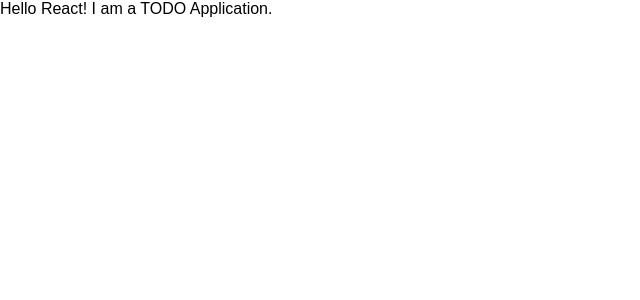
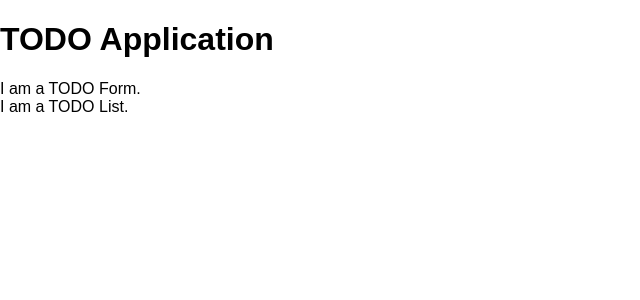
Before and after one commit to ufotsuboi/react-todo-app-sample, a React (Create React App) app: page / in a window 1280 px wide. Shown: the top 300 px of the page, without its empty margins (0-640 px from the left). Built offline with nearby package versions, Linux system fonts and the light colour scheme.

Commit message:
フォームとリストのスケルトン定義

```diff
--- a/src/TodoApp.js
+++ b/src/TodoApp.js
@@ -1,10 +1,14 @@
 import React, { Component } from 'react';
+import TodoForm from './TodoForm';
+import TodoList from './TodoList';
 
 class TodoApp extends Component {
   render() {
     return (
       <div className="todoApp">
-        Hello React! I am a TODO Application.
+        <h1>TODO Application</h1>
+        <TodoForm />
+        <TodoList />
       </div>
     );
   }
--- /dev/null
+++ b/src/TodoForm.js
@@ -0,0 +1,13 @@
+import React, { Component } from 'react';
+
+class TodoForm extends Component {
+  render() {
+    return (
+      <div className="todoForm">
+        I am a TODO Form.
+      </div>
+    );
+  }
+}
+
+export default TodoForm;
--- /dev/null
+++ b/src/TodoList.js
@@ -0,0 +1,13 @@
+import React, { Component } from 'react';
+
+class TodoList extends Component {
+  render() {
+    return (
+      <div className="todoList">
+        I am a TODO List.
+      </div>
+    );
+  }
+}
+
+export default TodoList;
```
